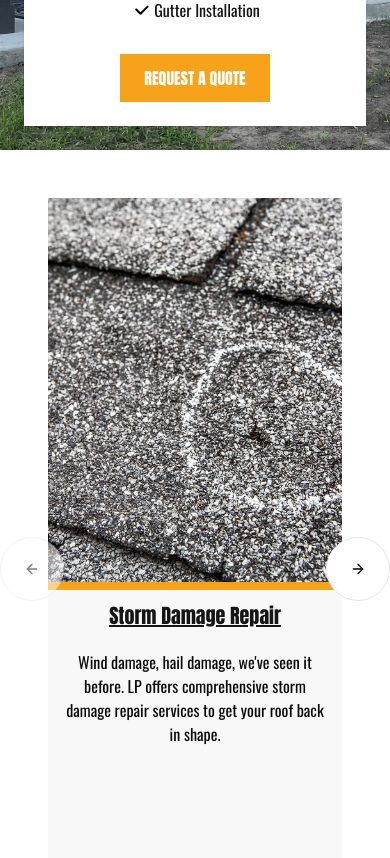
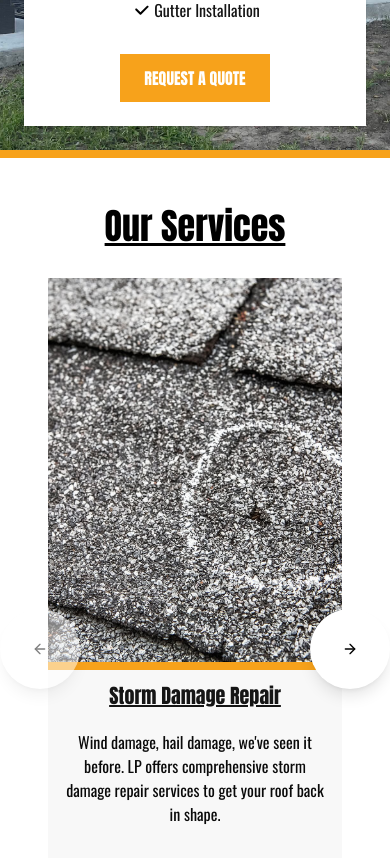
Before and after one commit to dvidsalaz/lpmain, a Next.js app: page / in a window 390 px wide. Shown: the part 3206-4064 px from the top of the page. Built offline with nearby package versions, Linux system fonts and the light colour scheme; what tailwindcss-motion would draw is missing.

Commit message:
added header, bug fixes, etc

```diff
--- a/src/app/layout.tsx
+++ b/src/app/layout.tsx
@@ -3,8 +3,8 @@ import { Anton, Oswald } from "next/font/google";
 import "@/styles/globals.css";
 
 export const metadata: Metadata = {
-  title: "LP Exteriors – Building What Matters",
-  description: "Building What Matters", // change this in near future
+  title: "LP Exteriors – Setting The New Standard",
+  description: "Setting The New Standard", // change this in near future
 };
 
 const anton = Anton({
--- a/src/app/page.tsx
+++ b/src/app/page.tsx
@@ -78,9 +78,10 @@ export default function Home() {
           SETTING THE NEW STANDARD FOR ROOFING
         </h2>
       </section>
+
       <section
         id="process"
-        className="flex flex-col gap-8 p-6 sm:p-10 lg:p-20 items-center bg-white"
+        className=" flex flex-col gap-8 p-6 sm:p-10 lg:p-20 items-center"
       >
         <h2
           id="top"
@@ -267,7 +268,11 @@ export default function Home() {
           </Link>
         </div>
       </section>
-      <section className=" bg-white flex flex-col items-center justify-center gap-4 p-12 sm:p-12 lg:p-12">
+      <Separator className=" bg-SunsetOrange p-1"></Separator>
+      <section className=" bg-white flex flex-col items-center justify-center gap-8 p-12 sm:p-12 lg:p-12">
+        <h3 className=" text-4xl sm:text-5xl lg:text-6xl underline">
+          Our Services
+        </h3>
         <CarouselSize></CarouselSize>
       </section>
       <section className=" bg-cloudyGray flex flex-col items-center justify-center p-6 gap-4">
--- a/src/components/ui/carousel.tsx
+++ b/src/components/ui/carousel.tsx
@@ -206,7 +206,7 @@ const CarouselPrevious = React.forwardRef<
       variant={variant}
       size={size}
       className={cn(
-        "absolute  h-16 w-16 rounded-full",
+        "absolute  h-20 w-20  rounded-full hover:bg-SunsetOrange shadow-lg border-none",
         orientation === "horizontal"
           ? "-left-12 top-1/2 -translate-y-1/2"
           : "-top-12 left-1/2 -translate-x-1/2 rotate-90",
@@ -235,7 +235,7 @@ const CarouselNext = React.forwardRef<
       variant={variant}
       size={size}
       className={cn(
-        "absolute h-16 w-16 rounded-full",
+        "absolute h-20 w-20 rounded-full hover:bg-SunsetOrange shadow-lg border-none",
         orientation === "horizontal"
           ? "-right-12 top-1/2 -translate-y-1/2"
           : "-bottom-12 left-1/2 -translate-x-1/2 rotate-90",
@@ -245,7 +245,7 @@ const CarouselNext = React.forwardRef<
       onClick={scrollNext}
       {...props}
     >
-      <ArrowRight />
+      <ArrowRight className="" />
       <span className="sr-only">Next slide</span>
     </Button>
   );
```
